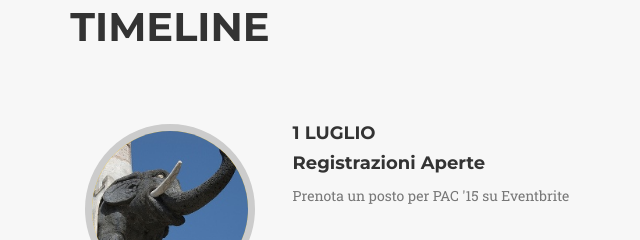
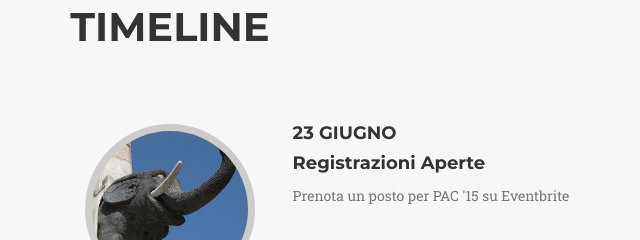
Before and after one commit to pac15/pac15, a plain HTML site: page index.html in a window 1280 px wide. Shown: the part 2580-2820 px from the top of the page, 470-1110 px from the left. Drawn offline with nearby package versions, Linux system fonts and the light colour scheme; a web font is replaced by a local one.

Commit message:
registrazioni - data

```diff
--- a/index.html
+++ b/index.html
@@ -270,7 +270,7 @@
                             </div>
                             <div class="timeline-panel">
                                 <div class="timeline-heading">
-                                    <h4>1 Luglio</h4>
+                                    <h4>23 Giugno</h4>
                                     <h4 class="subheading">Registrazioni Aperte</h4>
                                 </div>
                                 <div class="timeline-body">
```
